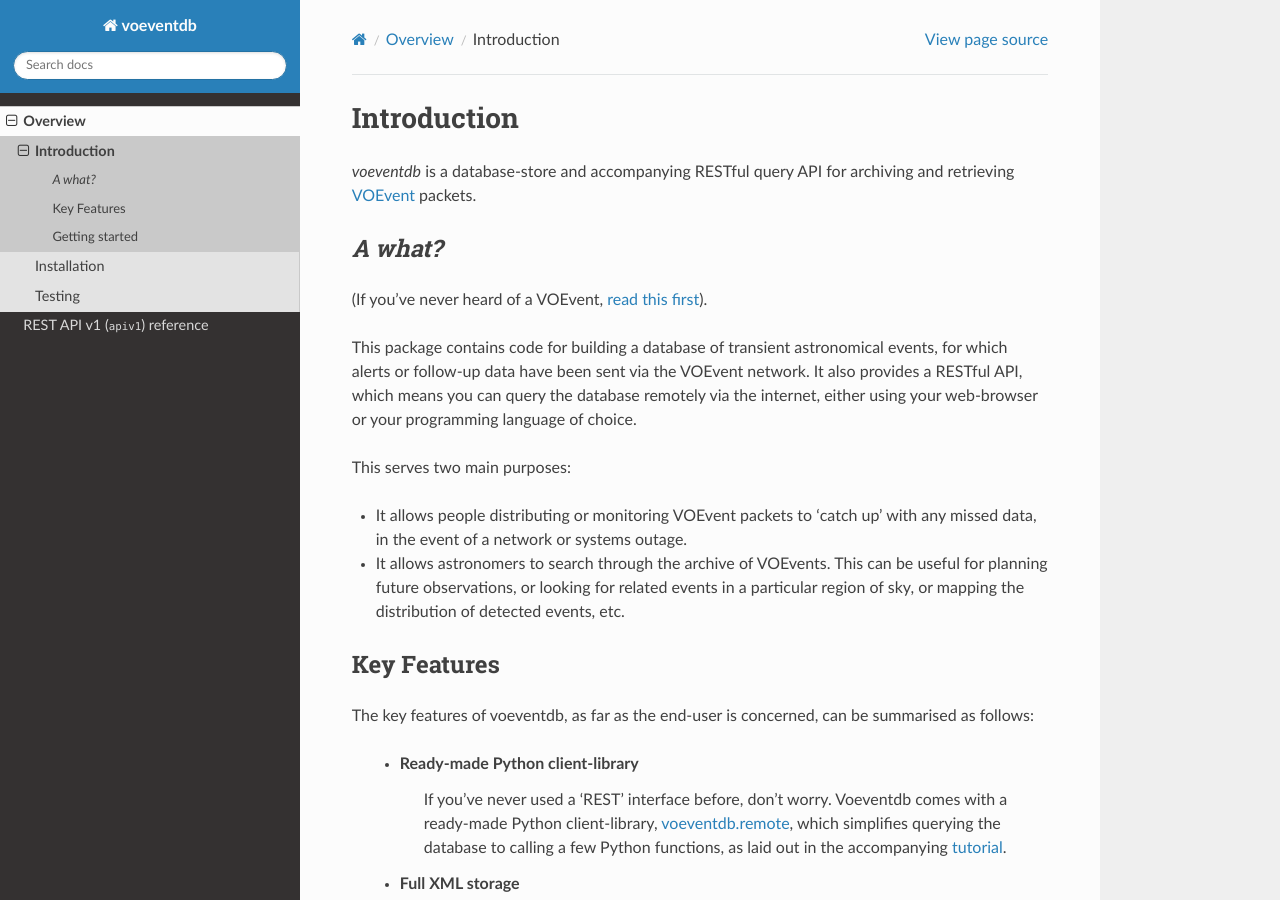
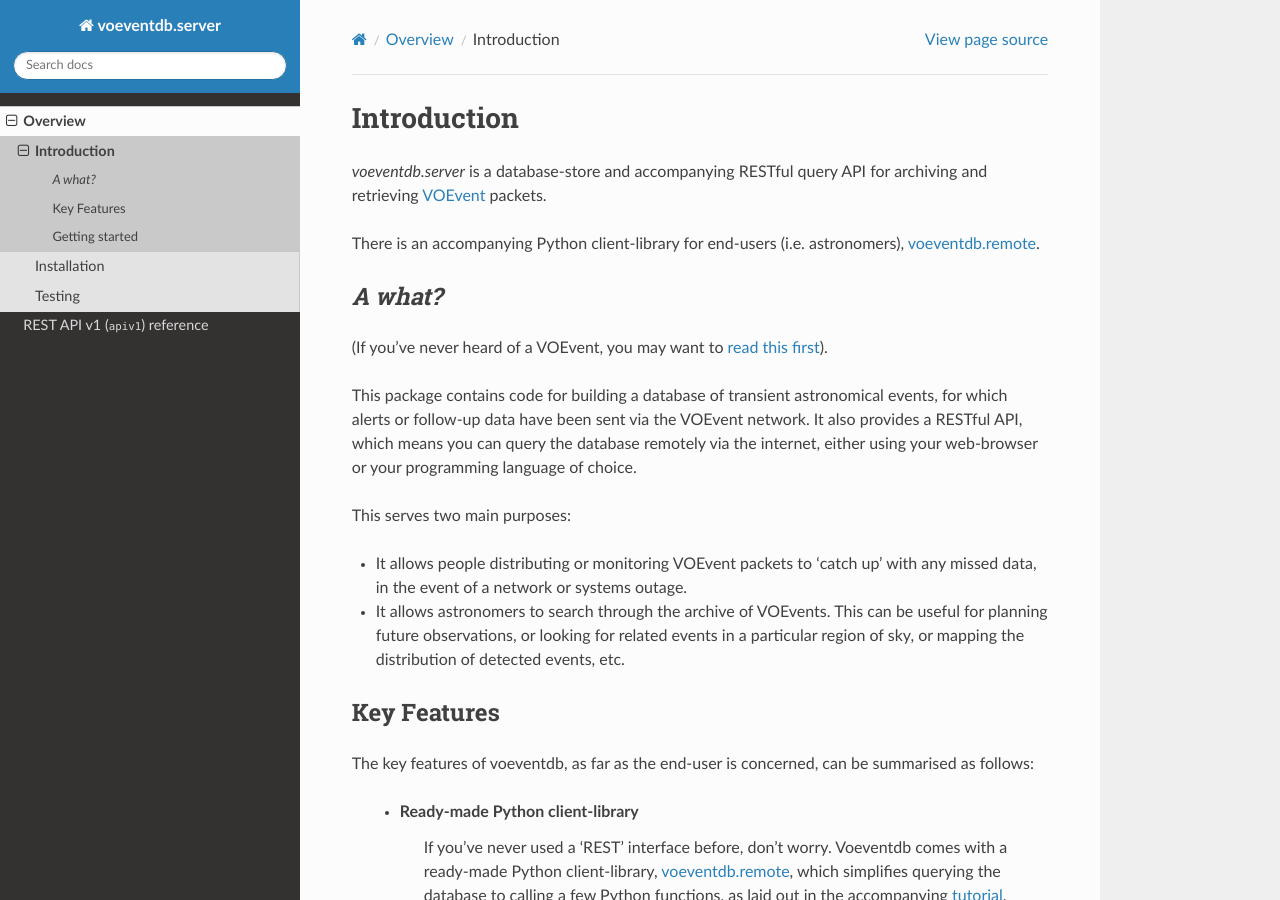
Before and after one commit to timstaley/voeventdb, a Sphinx documentation site: the page built from docs/source/overview/intro.rst, in a window 1280 px wide and 900 px high. Built offline with Sphinx 7.4.7 and the Read the Docs theme 2.0.0, drawn with Linux system fonts in a browser that asks for light colours; pages that are not in the unit, such as notebooks, are missing from menus; the version number could not be read and is left out.

Commit message:
Update docs (emphasise *server* component).

```diff
--- a/docs/source/conf.py
+++ b/docs/source/conf.py
@@ -34,7 +34,7 @@ source_suffix = '.rst'
 master_doc = 'index'
 
 # General information about the project.
-project = u'voeventdb'
+project = u'voeventdb.server'
 copyright = u'2015, Tim Staley'
 author = u'Tim Staley'
 
@@ -75,17 +75,17 @@ html_show_sphinx = False
 # html_static_path = ['_static']
 
 # Output file base name for HTML help builder.
-htmlhelp_basename = 'voeventdbdoc'
+htmlhelp_basename = 'voeventdbserverdoc'
 
 
 # -- Options for manual page output ---------------------------------------
 
 # One entry per manual page. List of tuples
 # (source start file, name, description, authors, manual section).
-man_pages = [
-    (master_doc, 'voeventdb', u'voeventdb Documentation',
-     [author], 1)
-]
+# man_pages = [
+#     (master_doc, 'voeventdb', u'voeventdb Documentation',
+#      [author], 1)
+# ]
 
 
 # -- Options for Texinfo output -------------------------------------------
@@ -93,11 +93,11 @@ man_pages = [
 # Grouping the document tree into Texinfo files. List of tuples
 # (source start file, target name, title, author,
 #  dir menu entry, description, category)
-texinfo_documents = [
-    (master_doc, 'voeventdb', u'voeventdb Documentation',
-     author, 'voeventdb', 'One line description of project.',
-     'Miscellaneous'),
-]
+# texinfo_documents = [
+#     (master_doc, 'voeventdb', u'voeventdb Documentation',
+#      author, 'voeventdb', 'One line description of project.',
+#      'Miscellaneous'),
+# ]
 
 nitpicky = True
 
--- a/docs/source/index.rst
+++ b/docs/source/index.rst
@@ -1,5 +1,5 @@
-Welcome to voeventdb's documentation!
-========================================
+Welcome to voeventdb.server's documentation!
+============================================
 
 Version |version|
 
--- a/docs/source/overview/intro.rst
+++ b/docs/source/overview/intro.rst
@@ -3,13 +3,18 @@
 Introduction
 =============
 
-*voeventdb* is a database-store and accompanying RESTful
+*voeventdb.server* is a database-store and accompanying RESTful
 query API for archiving and retrieving
 `VOEvent <http://voevent.readthedocs.org/>`_ packets.
 
+There is an accompanying Python client-library for end-users
+(i.e. astronomers), `voeventdb.remote`_.
+
+.. _voeventdb.remote:  http://voeventdbremote.readthedocs.org/
+
 *A what?*
 ----------
-(If you've never heard of a VOEvent,
+(If you've never heard of a VOEvent, you may want to
 `read this first <http://voevent.readthedocs.org/en/latest/intro.html>`_).
 
 This package contains code for building a database of
@@ -36,7 +41,7 @@ be summarised as follows:
  - Ready-made Python client-library
     If you've never used a 'REST' interface before, don't worry. Voeventdb comes
     with a ready-made Python client-library,
-    `voeventdb.remote <https://github.com/timstaley/voeventdb.remote>`_,
+    `voeventdb.remote`_,
     which simplifies
     querying the database to calling a few Python functions, as laid out in the
     accompanying `tutorial <http://voeventdbremote.readthedocs.org/en/latest/>`_.
@@ -76,7 +81,7 @@ Getting started
 ----------------
 If you just want to query our copy of the database rather than running your
 own, then you should probably head over to the Python-client-package,
-`voeventdb.remote <https://github.com/timstaley/voeventdb.remote>`_,
+`voeventdb.remote`_,
 or jump straight to the relevant
 `documentation <http://voeventdbremote.readthedocs.org/en/latest/>`_.
 
```
